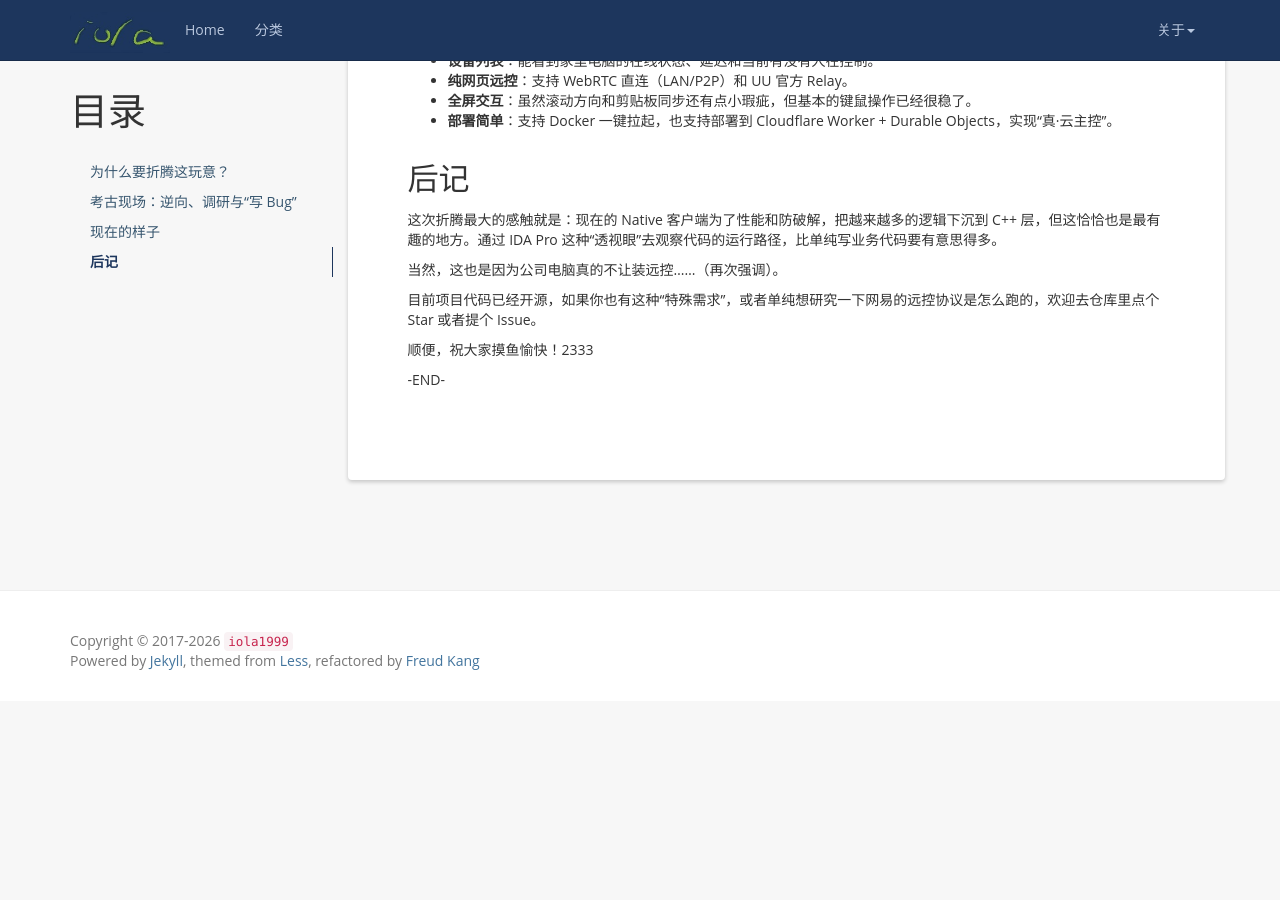
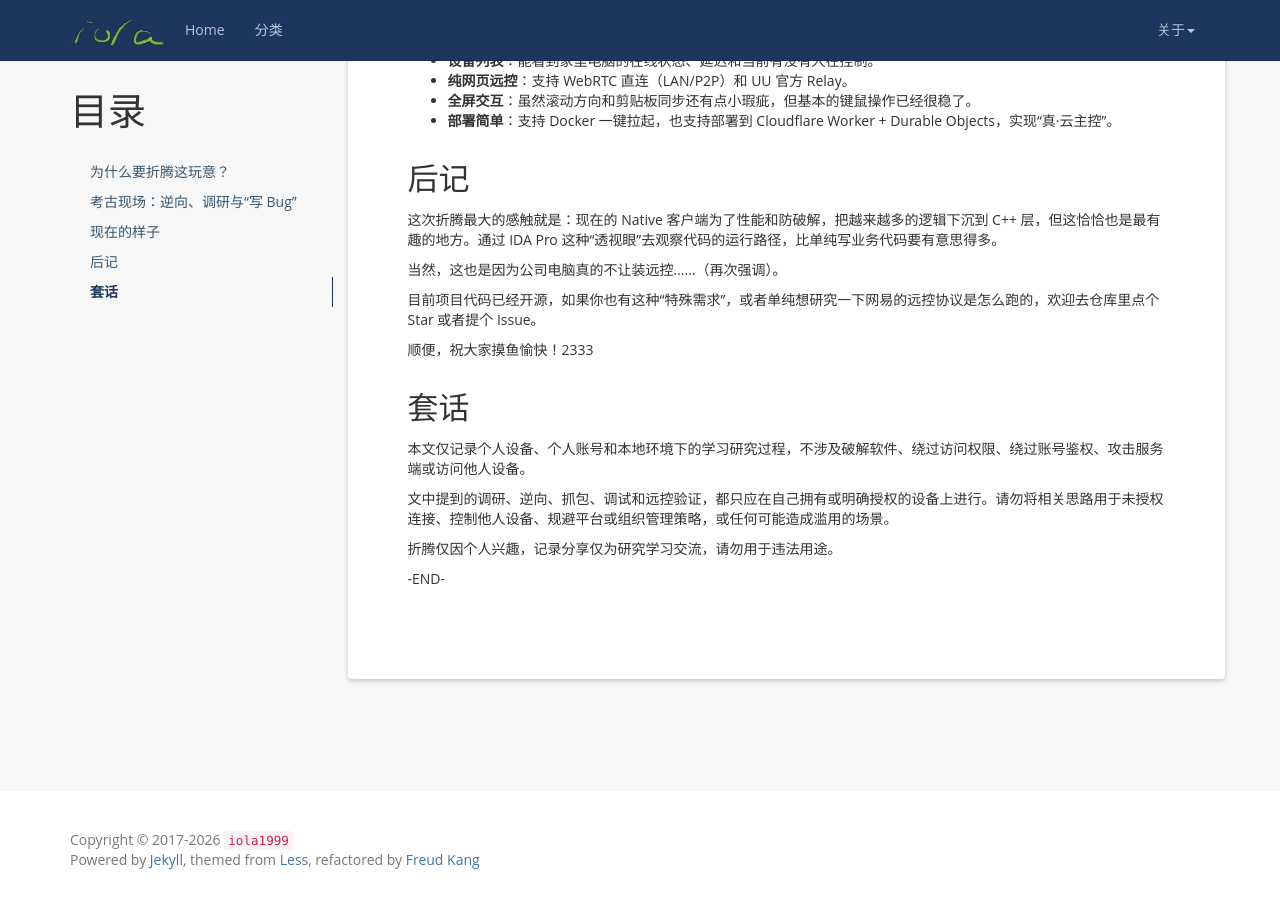
Before and after one commit to iola1999/iola1999.github.io, a Jekyll site: the page built from _posts/2026-05-18-UURC-Web.markdown, in a window 1280 px wide and 900 px high, scrolled down 1370 px. Built offline with Jekyll 4.4.1, drawn with Linux system fonts in a browser that asks for light colours; nearby versions of some CDN libraries; comment, search, counter and statistics services are not loaded; before the commit the page ends 2071 px from its top, so only the background shows below that.

Commit message:
docs: add uurc web disclaimer

```diff
--- a/_posts/2026-05-18-UURC-Web.markdown
+++ b/_posts/2026-05-18-UURC-Web.markdown
@@ -73,4 +73,12 @@ tag: [远控, 逆向, WebRTC, Cloudflare]
 
 顺便，祝大家摸鱼愉快！2333
 
+## 套话
+
+本文仅记录个人设备、个人账号和本地环境下的学习研究过程，不涉及破解软件、绕过访问权限、绕过账号鉴权、攻击服务端或访问他人设备。
+
+文中提到的调研、逆向、抓包、调试和远控验证，都只应在自己拥有或明确授权的设备上进行。请勿将相关思路用于未授权连接、控制他人设备、规避平台或组织管理策略，或任何可能造成滥用的场景。
+
+折腾仅因个人兴趣，记录分享仅为研究学习交流，请勿用于违法用途。
+
 -END-
```
